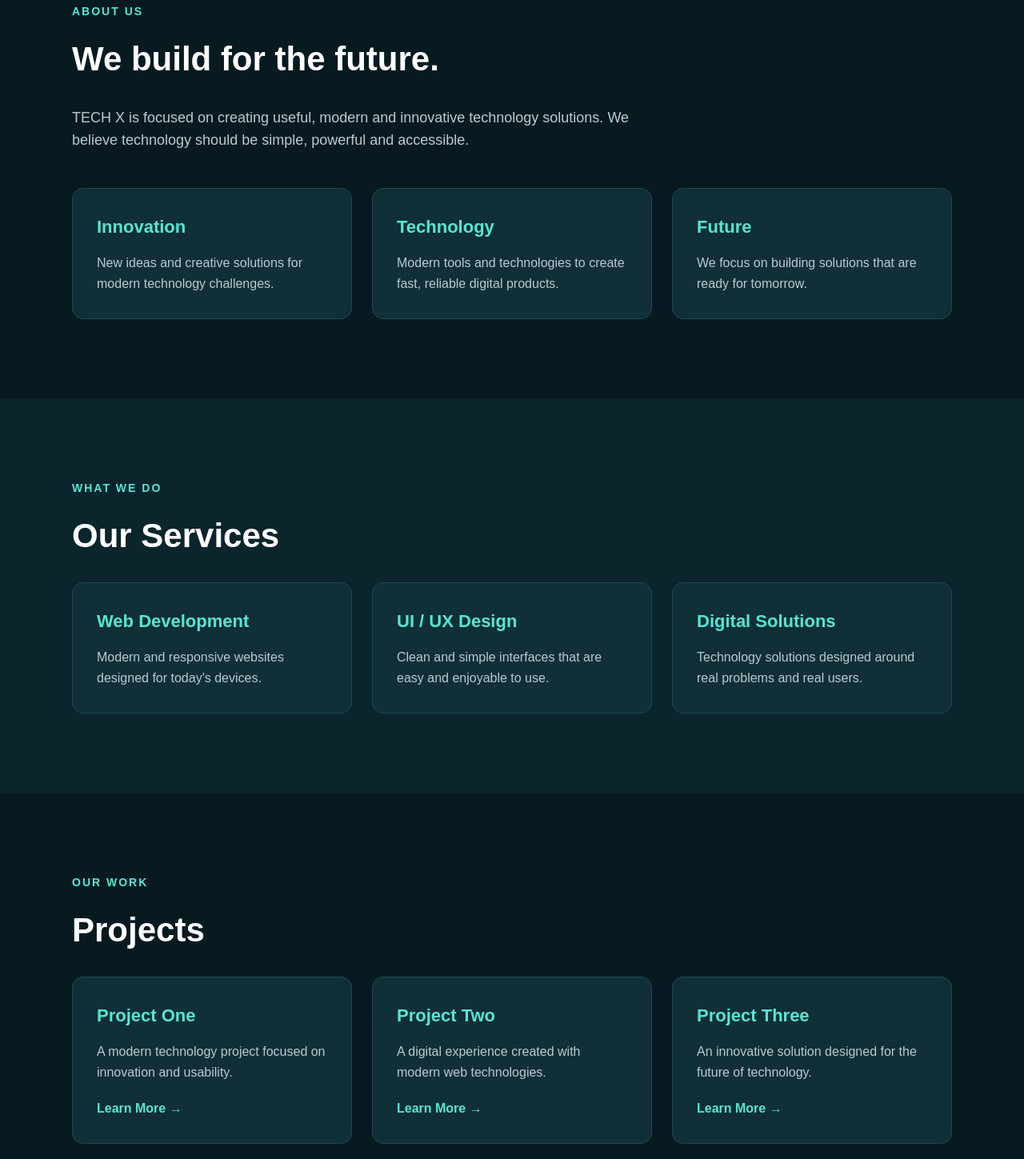
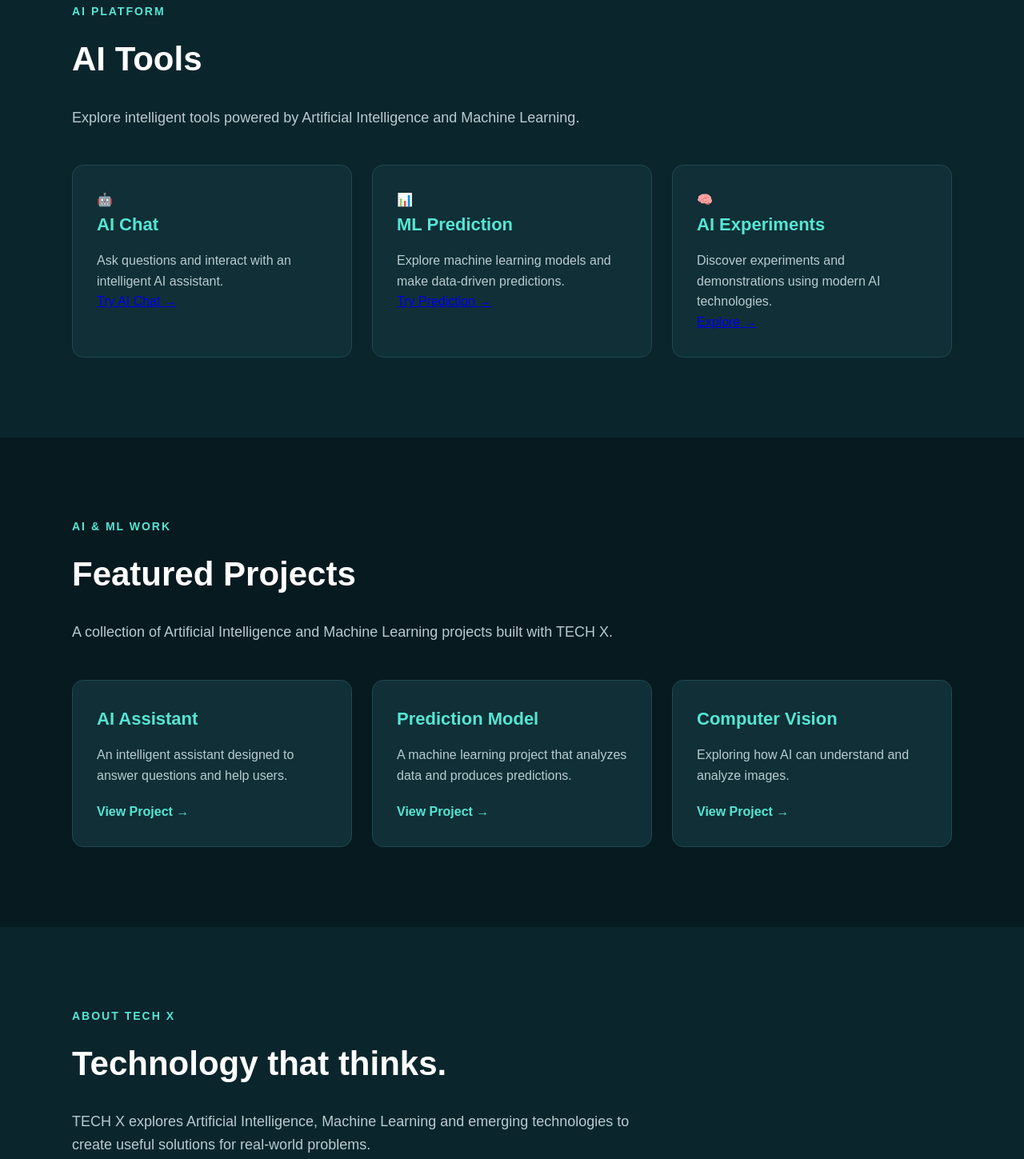
Before and after one commit to kunkaraju-9121/TECH-X, a plain HTML site: page index.html in a window 1280 px wide. Shown: the part 853-2302 px from the top of the page at 80% size. Drawn offline with Linux system fonts and the light colour scheme.

Commit message:
Update TECH X AI platform

```diff
--- a/index.html
+++ b/index.html
@@ -4,19 +4,13 @@
     <meta charset="UTF-8">
     <meta name="viewport" content="width=device-width, initial-scale=1.0">
 
-    <title>TECH X | Technology. Innovation. Future.</title>
-
-    <meta
-        name="description"
-        content="TECH X - Technology, innovation, projects and the future."
-    >
+    <title>TECH X | AI & Machine Learning</title>
 
     <link rel="stylesheet" href="style.css">
 </head>
 
 <body>
 
-    <!-- Navigation -->
 <header class="navbar">
     <div class="container nav-container">
 
@@ -26,9 +20,9 @@
 
         <nav>
             <a href="#home">Home</a>
+            <a href="#ai-tools">AI Tools</a>
+            <a href="#projects">Projects</a>
             <a href="#about">About</a>
-                <a href="#services">Services</a>
-                <a href="#projects">Projects</a>
             <a href="#contact">Contact</a>
         </nav>
 
@@ -38,172 +32,205 @@
 
 <main>
 
-        <!-- Hero Section -->
+    <!-- HERO -->
     <section id="home" class="hero">
         <div class="container">
 
-                <p class="eyebrow">WELCOME TO TECH X</p>
+            <p class="eyebrow">AI • MACHINE LEARNING • INNOVATION</p>
 
             <h1>
-                    Technology.
-                    <span>Innovation.</span>
-                    Future.
+                Build the
+                <span>Future</span>
+                with AI.
             </h1>
 
             <p class="hero-text">
-                    Building modern digital experiences with technology,
-                    creativity and innovation.
+                TECH X is an AI and Machine Learning platform creating
+                intelligent tools, innovative projects and technology
+                for the future.
             </p>
 
             <div class="hero-buttons">
-                    <a href="#projects" class="btn">Explore Projects</a>
-                    <a href="#contact" class="btn btn-outline">Contact Us</a>
+                <a href="#ai-tools" class="btn">
+                    Explore AI Tools
+                </a>
+
+                <a href="#projects" class="btn btn-outline">
+                    View Projects
+                </a>
             </div>
 
         </div>
     </section>
 
 
-        <!-- About Section -->
-        <section id="about" class="section">
+    <!-- AI TOOLS -->
+    <section id="ai-tools" class="section section-dark">
+
         <div class="container">
 
-                <p class="eyebrow">ABOUT US</p>
+            <p class="eyebrow">AI PLATFORM</p>
 
-                <h2>We build for the future.</h2>
+            <h2>AI Tools</h2>
 
             <p class="section-text">
-                    TECH X is focused on creating useful, modern and
-                    innovative technology solutions. We believe technology
-                    should be simple, powerful and accessible.
+                Explore intelligent tools powered by Artificial
+                Intelligence and Machine Learning.
             </p>
 
             <div class="cards">
 
                 <article class="card">
-                        <h3>Innovation</h3>
+                    <div class="icon">🤖</div>
+
+                    <h3>AI Chat</h3>
+
                     <p>
-                            New ideas and creative solutions for modern
-                            technology challenges.
+                        Ask questions and interact with an
+                        intelligent AI assistant.
                     </p>
+
+                    <a href="#contact" class="card-link">
+                        Try AI Chat →
+                    </a>
                 </article>
 
+
                 <article class="card">
-                        <h3>Technology</h3>
+                    <div class="icon">📊</div>
+
+                    <h3>ML Prediction</h3>
+
                     <p>
-                            Modern tools and technologies to create fast,
-                            reliable digital products.
+                        Explore machine learning models and
+                        make data-driven predictions.
                     </p>
+
+                    <a href="#contact" class="card-link">
+                        Try Prediction →
+                    </a>
                 </article>
 
+
                 <article class="card">
-                        <h3>Future</h3>
+                    <div class="icon">🧠</div>
+
+                    <h3>AI Experiments</h3>
+
                     <p>
-                            We focus on building solutions that are ready
-                            for tomorrow.
+                        Discover experiments and demonstrations
+                        using modern AI technologies.
                     </p>
+
+                    <a href="#projects" class="card-link">
+                        Explore →
+                    </a>
                 </article>
 
             </div>
 
         </div>
+
     </section>
 
 
-        <!-- Services Section -->
-        <section id="services" class="section section-dark">
+    <!-- PROJECTS -->
+    <section id="projects" class="section">
+
         <div class="container">
 
-                <p class="eyebrow">WHAT WE DO</p>
+            <p class="eyebrow">AI & ML WORK</p>
 
-                <h2>Our Services</h2>
+            <h2>Featured Projects</h2>
+
+            <p class="section-text">
+                A collection of Artificial Intelligence and
+                Machine Learning projects built with TECH X.
+            </p>
 
             <div class="cards">
 
-                    <article class="card">
-                        <h3>Web Development</h3>
+                <article class="card project-card">
+                    <h3>AI Assistant</h3>
+
                     <p>
-                            Modern and responsive websites designed for
-                            today's devices.
+                        An intelligent assistant designed to
+                        answer questions and help users.
                     </p>
+
+                    <a href="#contact">
+                        View Project →
+                    </a>
                 </article>
 
-                    <article class="card">
-                        <h3>UI / UX Design</h3>
+
+                <article class="card project-card">
+                    <h3>Prediction Model</h3>
+
                     <p>
-                            Clean and simple interfaces that are easy
-                            and enjoyable to use.
+                        A machine learning project that analyzes
+                        data and produces predictions.
                     </p>
+
+                    <a href="#contact">
+                        View Project →
+                    </a>
                 </article>
 
-                    <article class="card">
-                        <h3>Digital Solutions</h3>
+
+                <article class="card project-card">
+                    <h3>Computer Vision</h3>
+
                     <p>
-                            Technology solutions designed around real
-                            problems and real users.
+                        Exploring how AI can understand and
+                        analyze images.
                     </p>
+
+                    <a href="#contact">
+                        View Project →
+                    </a>
                 </article>
 
             </div>
 
         </div>
+
     </section>
 
 
-        <!-- Projects Section -->
-        <section id="projects" class="section">
+    <!-- ABOUT -->
+    <section id="about" class="section section-dark">
+
         <div class="container">
 
-                <p class="eyebrow">OUR WORK</p>
+            <p class="eyebrow">ABOUT TECH X</p>
 
-                <h2>Projects</h2>
+            <h2>Technology that thinks.</h2>
 
-                <div class="cards">
-
-                    <article class="card project-card">
-                        <h3>Project One</h3>
-                        <p>
-                            A modern technology project focused on
-                            innovation and usability.
+            <p class="section-text">
+                TECH X explores Artificial Intelligence,
+                Machine Learning and emerging technologies
+                to create useful solutions for real-world
+                problems.
             </p>
-                        <a href="#contact">Learn More →</a>
-                    </article>
-
-                    <article class="card project-card">
-                        <h3>Project Two</h3>
-                        <p>
-                            A digital experience created with modern
-                            web technologies.
-                        </p>
-                        <a href="#contact">Learn More →</a>
-                    </article>
-
-                    <article class="card project-card">
-                        <h3>Project Three</h3>
-                        <p>
-                            An innovative solution designed for the
-                            future of technology.
-                        </p>
-                        <a href="#contact">Learn More →</a>
-                    </article>
 
         </div>
 
-            </div>
     </section>
 
 
-        <!-- Contact Section -->
+    <!-- CONTACT -->
     <section id="contact" class="section contact-section">
+
         <div class="container">
 
             <p class="eyebrow">GET IN TOUCH</p>
 
-                <h2>Let's build something great.</h2>
+            <h2>Let's build with AI.</h2>
 
             <p class="section-text">
-                    Have an idea? Let's turn it into reality with
-                    technology and innovation.
+                Have an AI or Machine Learning idea?
+                Let's turn it into reality.
             </p>
 
             <a
@@ -214,13 +241,14 @@
             </a>
 
         </div>
+
     </section>
 
 </main>
 
 
-    <!-- Footer -->
 <footer>
+
     <div class="container">
 
         <div class="footer-logo">
@@ -228,7 +256,7 @@
         </div>
 
         <p>
-                Technology. Innovation. Future.
+            AI • Machine Learning • Innovation
         </p>
 
         <p class="copyright">
@@ -236,10 +264,10 @@
         </p>
 
     </div>
+
 </footer>
 
 
-    <!-- JavaScript -->
 <script src="script.js"></script>
 
 </body>
```
Lines whose indentation alone changed are shown as unchanged.
